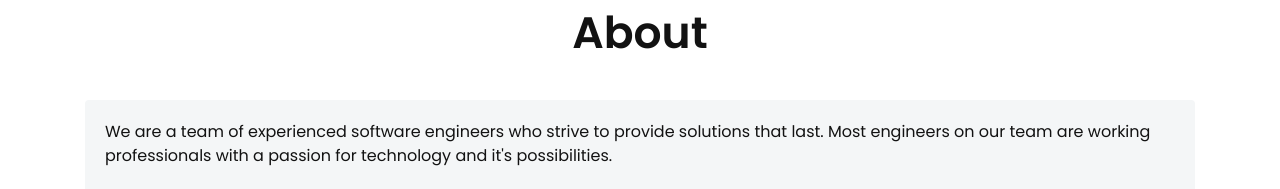
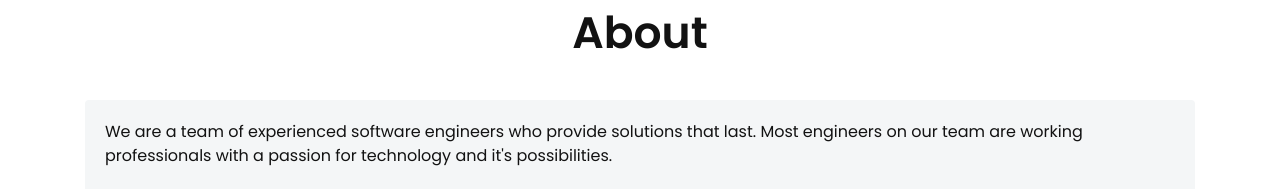
Before and after one commit to teknaq/teknaq.github.io, a plain HTML site: page index.html in a window 1280 px wide. Shown: the part 1440-1629 px from the top of the page. Drawn offline with Linux system fonts and the light colour scheme.

Commit message:
Update About Us

```diff
--- a/index.html
+++ b/index.html
@@ -256,8 +256,8 @@
                         <div class="card" style="background-color: #f4f6f7; border-width: 0px;">
                             <div class="card-body">
                                 <p class="text justify-content-center">
-                                    We are a team of experienced software engineers who strive to provide solutions that
-                                    last. Most engineers on our team are working professionals with a passion for
+                                    We are a team of experienced software engineers who provide solutions that last.
+                                    Most engineers on our team are working professionals with a passion for
                                     technology and it's possibilities.
                                 </p>
                                 <br />
```
